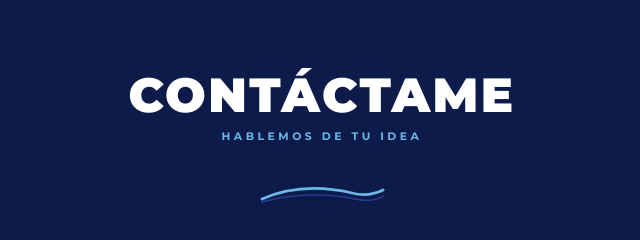
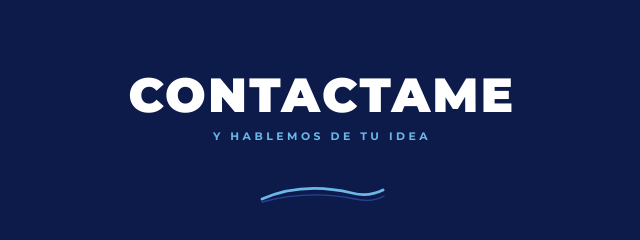
Before and after one commit to studiocaroca/portfolio-ugc, a plain HTML site: page index.html in a window 1280 px wide. Shown: the part 6892-7132 px from the top of the page, 318-958 px from the left. Drawn offline with nearby package versions, Linux system fonts and the light colour scheme; a web font is replaced by a local one.

Commit message:
Finalizado

```diff
--- a/index.html
+++ b/index.html
@@ -1636,8 +1636,8 @@
   </svg>
 
   <div class="wrap" style="position:relative;z-index:1;">
-    <h2 class="section-title reveal">Contáctame</h2>
-    <p class="contact-eyebrow reveal d1">Hablemos de tu idea</p>
+    <h2 class="section-title reveal">Contactame</h2>
+    <p class="contact-eyebrow reveal d1">Y hablemos de tu idea</p>
 
     <!-- Decorative brush SVG -->
     <svg style="display:block;margin:0 auto 2.5rem;" width="130" height="22" viewBox="0 0 130 22" fill="none" aria-hidden="true">
```
